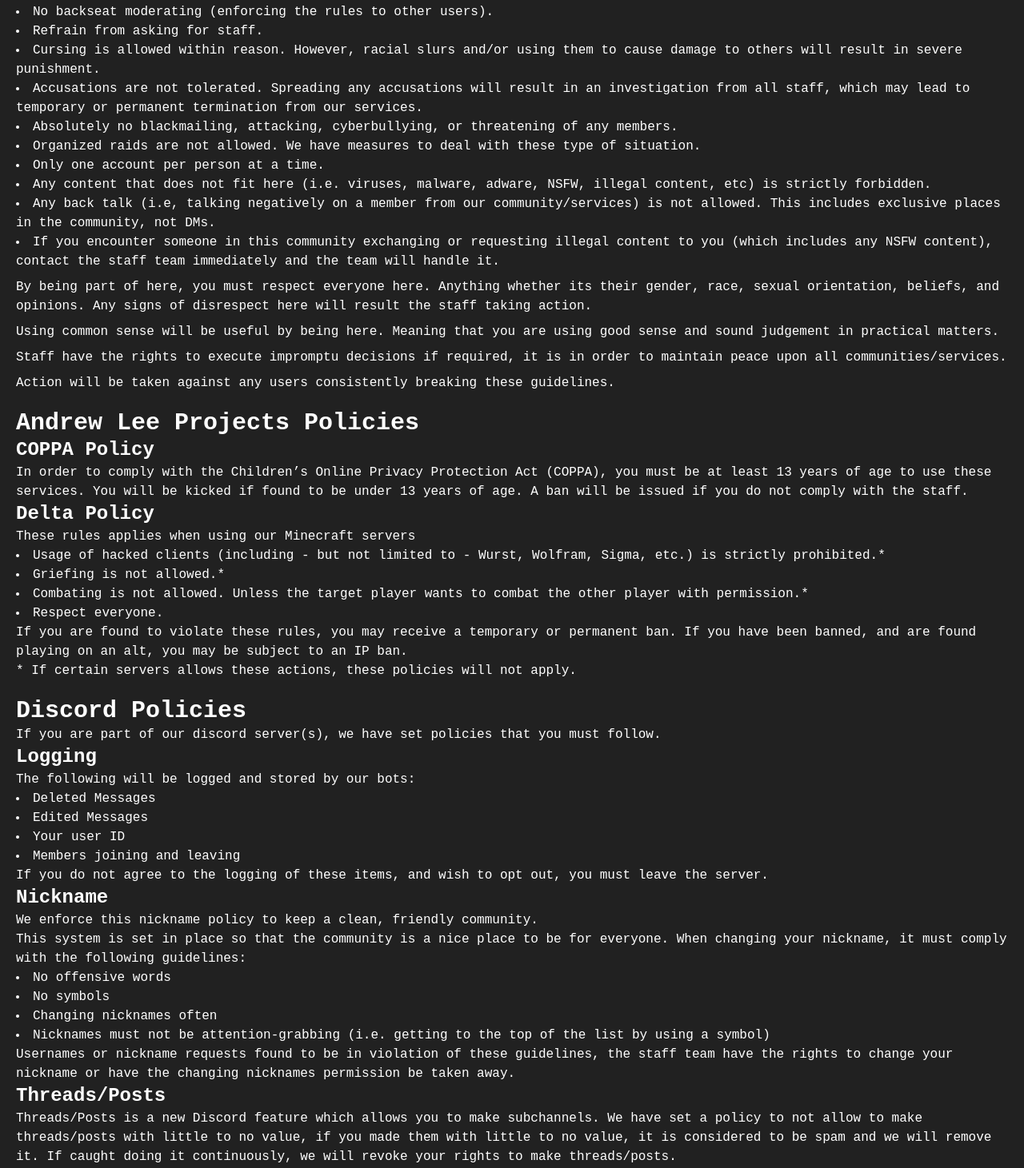
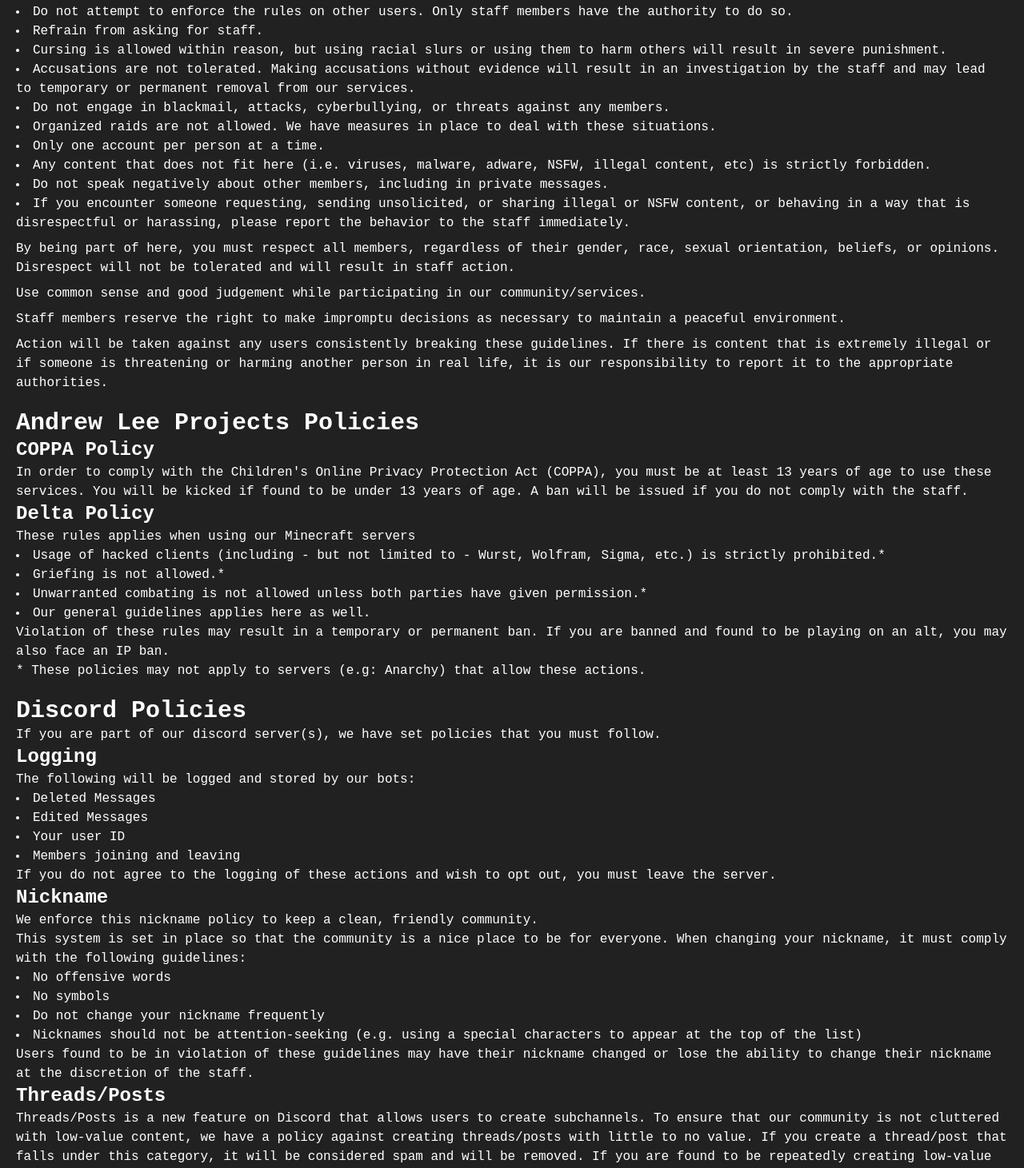
Before and after one commit to Alee14/personal-website, a Next.js app: page /guidelines in a window 1280 px wide. Shown: the part 405-1866 px from the top of the page at 80% size. Built offline with nearby package versions, Linux system fonts and the light colour scheme; a small style sheet from the web is missing.

Commit message:
Updated guidelines; Homepage tweaks

```diff
--- /dev/null
+++ b/pages/about.js
@@ -0,0 +1,11 @@
+import Meta from '../components/meta'
+
+export default function AboutMe() {
+    return (
+        <div>
+            <Meta title="About Me" description="About Andrew Lee"/>
+            <div className="font-hack bg-material-gray text-white px-5 py-6 space-y-5 flex flex-col">
+            </div>
+        </div>
+    )
+}
--- a/pages/guidelines.js
+++ b/pages/guidelines.js
@@ -15,32 +15,32 @@
 				</div>
 				<p>These guidelines are set in place to ensure you have a great time being part of our community/services.</p>
 				<div id="main-guidelines" className="space-y-2">
-				<h1 className="text-3xl font-bold">Main Guidelines</h1>
+				<h1 className="text-3xl font-bold">General Guidelines</h1>
 				<p>These are the main guidelines that must be followed in every community/services we own.</p>
 				<ul className={policyList}>
 					<li>No spamming. Any spam will result in an official warning.</li>
 					<li>No advertisements/giveaways of any kind, unless asking staff.</li>
-					<li>No backseat moderating (enforcing the rules to other users).</li>
+					<li>Do not attempt to enforce the rules on other users. Only staff members have the authority to do so.</li>
 					<li>Refrain from asking for staff.</li>
-					<li>Cursing is allowed within reason. However, racial slurs and/or using them to cause damage to others will result in severe punishment.</li>
-					<li>Accusations are not tolerated. Spreading any accusations will result in an investigation from all staff, which may lead to temporary or permanent termination from our services.</li>
-					<li>Absolutely no blackmailing, attacking, cyberbullying, or threatening of any members.</li>
-					<li>Organized raids are not allowed. We have measures to deal with these type of situation.</li>
+					<li>Cursing is allowed within reason, but using racial slurs or using them to harm others will result in severe punishment.</li>
+					<li>Accusations are not tolerated. Making accusations without evidence will result in an investigation by the staff and may lead to temporary or permanent removal from our services.</li>
+					<li>Do not engage in blackmail, attacks, cyberbullying, or threats against any members.</li>
+					<li>Organized raids are not allowed. We have measures in place to deal with these situations.</li>
 					<li>Only one account per person at a time.</li>
 					<li>Any content that does not fit here (i.e. viruses, malware, adware, NSFW, illegal content, etc) is strictly forbidden.</li>
-					<li>Any back talk (i.e, talking negatively on a member from our community/services) is not allowed. This includes exclusive places in the community, not DMs.</li>
-					<li>If you encounter someone in this community exchanging or requesting illegal content to you (which includes any NSFW content), contact the staff team immediately and the team will handle it.</li>
+					<li>Do not speak negatively about other members, including in private messages.</li>
+					<li>If you encounter someone requesting, sending unsolicited, or sharing illegal or NSFW content, or behaving in a way that is disrespectful or harassing, please report the behavior to the staff immediately.</li>
 				</ul>
-				<p>By being part of here, you must respect everyone here. Anything whether its their gender, race, sexual orientation, beliefs, and opinions. Any signs of disrespect here will result the staff taking action.</p>
-				<p>Using common sense will be useful by being here. Meaning that you are using good sense and sound judgement in practical matters.</p>
-				<p>Staff have the rights to execute impromptu decisions if required, it is in order to maintain peace upon all communities/services.</p>
-				<p>Action will be taken against any users consistently breaking these guidelines.</p>
+				<p>By being part of here, you must respect all members, regardless of their gender, race, sexual orientation, beliefs, or opinions. Disrespect will not be tolerated and will result in staff action.</p>
+				<p>Use common sense and good judgement while participating in our community/services.</p>
+				<p>Staff members reserve the right to make impromptu decisions as necessary to maintain a peaceful environment.</p>
+				<p>Action will be taken against any users consistently breaking these guidelines. If there is content that is extremely illegal or if someone is threatening or harming another person in real life, it is our responsibility to report it to the appropriate authorities.</p>
 				</div>
 				<div id="alp-policies">
 					<h1 className="text-3xl font-bold">Andrew Lee Projects Policies</h1>
 					<div id="coppa">
 						<h2 className="text-2xl font-bold">COPPA Policy</h2>
-						<p>In order to comply with the Children’s Online Privacy Protection Act (COPPA), you must be at least 13 years of age to use these services. You will be kicked if found to be under 13 years of age. A ban will be issued if you do not comply with the staff.</p>
+						<p>In order to comply with the Children&apos;s Online Privacy Protection Act (COPPA), you must be at least 13 years of age to use these services. You will be kicked if found to be under 13 years of age. A ban will be issued if you do not comply with the staff.</p>
 					</div>
 					<div id="delta">
 						<h2 className="text-2xl font-bold">Delta Policy</h2>
@@ -48,11 +48,11 @@
 						<ul className={policyList}>
 							<li>Usage of hacked clients (including - but not limited to - Wurst, Wolfram, Sigma, etc.) is strictly prohibited.*</li>
 							<li>Griefing is not allowed.*</li>
-							<li>Combating is not allowed. Unless the target player wants to combat the other player with permission.*</li>
-							<li>Respect everyone.</li>
+							<li>Unwarranted combating is not allowed unless both parties have given permission.*</li>
+							<li>Our general guidelines applies here as well.</li>
 						</ul>
-						<p>If you are found to violate these rules, you may receive a temporary or permanent ban. If you have been banned, and are found playing on an alt, you may be subject to an IP ban.</p>
-						<p>* If certain servers allows these actions, these policies will not apply.</p>
+						<p>Violation of these rules may result in a temporary or permanent ban. If you are banned and found to be playing on an alt, you may also face an IP ban.</p>
+						<p>* These policies may not apply to servers (e.g: Anarchy) that allow these actions.</p>
 					</div>
 				</div>
 				<div id="discord-policies">
@@ -67,7 +67,7 @@
 							<li>Your user ID</li>
 							<li>Members joining and leaving</li>
 						</ul>
-						<p>If you do not agree to the logging of these items, and wish to opt out, you must leave the server.</p>
+						<p>If you do not agree to the logging of these actions and wish to opt out, you must leave the server.</p>
 					</div>
 					<div id="nickname">
 						<h2 className="text-2xl font-bold">Nickname</h2>
@@ -76,18 +76,18 @@
 						<ul className={policyList}>
 							<li>No offensive words</li>
 							<li>No symbols</li>
-							<li>Changing nicknames often</li>
-							<li>Nicknames must not be attention-grabbing (i.e. getting to the top of the list by using a symbol)</li>
+							<li>Do not change your nickname frequently</li>
+							<li>Nicknames should not be attention-seeking (e.g. using a special characters to appear at the top of the list)</li>
 						</ul>
-						<p>Usernames or nickname requests found to be in violation of these guidelines, the staff team have the rights to change your nickname or have the changing nicknames permission be taken away.</p>
+						<p>Users found to be in violation of these guidelines may have their nickname changed or lose the ability to change their nickname at the discretion of the staff.</p>
 					</div>
 					<div id="threads">
 						<h2 className="text-2xl font-bold">Threads/Posts</h2>
-						<p>Threads/Posts is a new Discord feature which allows you to make subchannels. We have set a policy to not allow to make threads/posts with little to no value, if you made them with little to no value, it is considered to be spam and we will remove it. If caught doing it continuously, we will revoke your rights to make threads/posts.</p>
+						<p>Threads/Posts is a new feature on Discord that allows users to create subchannels. To ensure that our community is not cluttered with low-value content, we have a policy against creating threads/posts with little to no value. If you create a thread/post that falls under this category, it will be considered spam and will be removed. If you are found to be repeatedly creating low-value threads/posts, you may lose the privilege to create them.</p>
 					</div>
 					<p className="mt-3">We recommend you to follow Discord&apos;s <a href="https://discord.com/terms" className="link">Terms of Service</a> and <a href="https://discord.com/guidelines" className="link">Community Guidelines</a></p>
 				</div>
-				<p className="font-bold">Last updated: October 22nd, 2022</p>
+				<p className="font-bold">Last updated: December 16th, 2022</p>
 				<a href="#top" className="link">Back to top</a>
 			</div>
         </div>
--- a/pages/index.js
+++ b/pages/index.js
@@ -3,7 +3,7 @@
 import Computer from '../components/computer'
 import Image from "next/image";
 import { FontAwesomeIcon } from '@fortawesome/react-fontawesome'
-import { faYoutube, faTwitter, faDiscord, faGithub, faReddit, faInstagram, faLinkedin, faMastodon } from '@fortawesome/free-brands-svg-icons'
+import { faYoutube, faTwitter, faDiscord, faGithub, faReddit, faInstagram, faLinkedin, faMastodon, faPaypal } from '@fortawesome/free-brands-svg-icons'
 const iconSize = "3x"
 const iconProperties = "hover:text-gray-700 transition-all ease-in-out"
 
@@ -24,16 +24,17 @@
                 <div className="sm:scale-100 scale-75 flex-row space-x-12 p-2">
                     <a href="https://github.com/Alee14" target="_blank" rel="noopener noreferrer"><FontAwesomeIcon icon={faGithub} size={iconSize} className={iconProperties} /></a>
                     {/*<a href="https://www.linkedin.com/in/andrew-lee-982b3b23a" target="_blank" rel="noopener noreferrer"><FontAwesomeIcon icon={faLinkedin} size={iconSize} className={iconProperties} /></a>*/}
+                    <a href="https://paypal.me/alee14498" target="_blank" rel="noopener noreferrer"><FontAwesomeIcon icon={faPaypal} size={iconSize} className={iconProperties} /></a>
                     <a href="https://discord.gg/EFhRDqG" target="_blank" rel="noopener noreferrer"><FontAwesomeIcon icon={faDiscord} size={iconSize} className={iconProperties} /></a>
-                    <a href="https://www.youtube.com/c/AndrewLeeCAN" target="_blank" rel="noopener noreferrer"><FontAwesomeIcon icon={faYoutube} size={iconSize} className={iconProperties} /></a>
+                    <a href="https://www.youtube.com/@AndrewLeeCAN" target="_blank" rel="noopener noreferrer"><FontAwesomeIcon icon={faYoutube} size={iconSize} className={iconProperties} /></a>
+                    <a href="https://social.linux.pizza/@Alee" target="_blank" rel="noopener noreferrer me"><FontAwesomeIcon icon={faMastodon} size={iconSize} className={iconProperties} /></a>
                     <a href="https://twitter.com/Alee14498" target="_blank" rel="noopener noreferrer"><FontAwesomeIcon icon={faTwitter} size={iconSize} className={iconProperties} /></a>
-                    <a href="https://social.linux.pizza/@Alee" target="_blank" rel="noopener noreferrer"><FontAwesomeIcon icon={faMastodon} size={iconSize} className={iconProperties} /></a>
                     <a href="https://instagram.com/alee14498" target="_blank" rel="noopener noreferrer"><FontAwesomeIcon icon={faInstagram} size={iconSize} className={iconProperties} /></a>
                     <a href="https://reddit.com/u/Alee1449" target="_blank" rel="noopener noreferrer"><FontAwesomeIcon icon={faReddit} size={iconSize} className={iconProperties} /></a>
                 </div>
                 {isDev && (
                     <div className="flex-row font-normal space-x-3 p-2">
-                        <Link href="#"><button className="button">About Me</button></Link>
+                        <Link href="/about"><button className="button">About Me</button></Link>
                         <Link href="#"><button className="button">Projects</button></Link>
                         <Link href="#"><button className="button">Videos</button></Link>
                         <Link href="#"><button className="button">Blog</button></Link>
```
